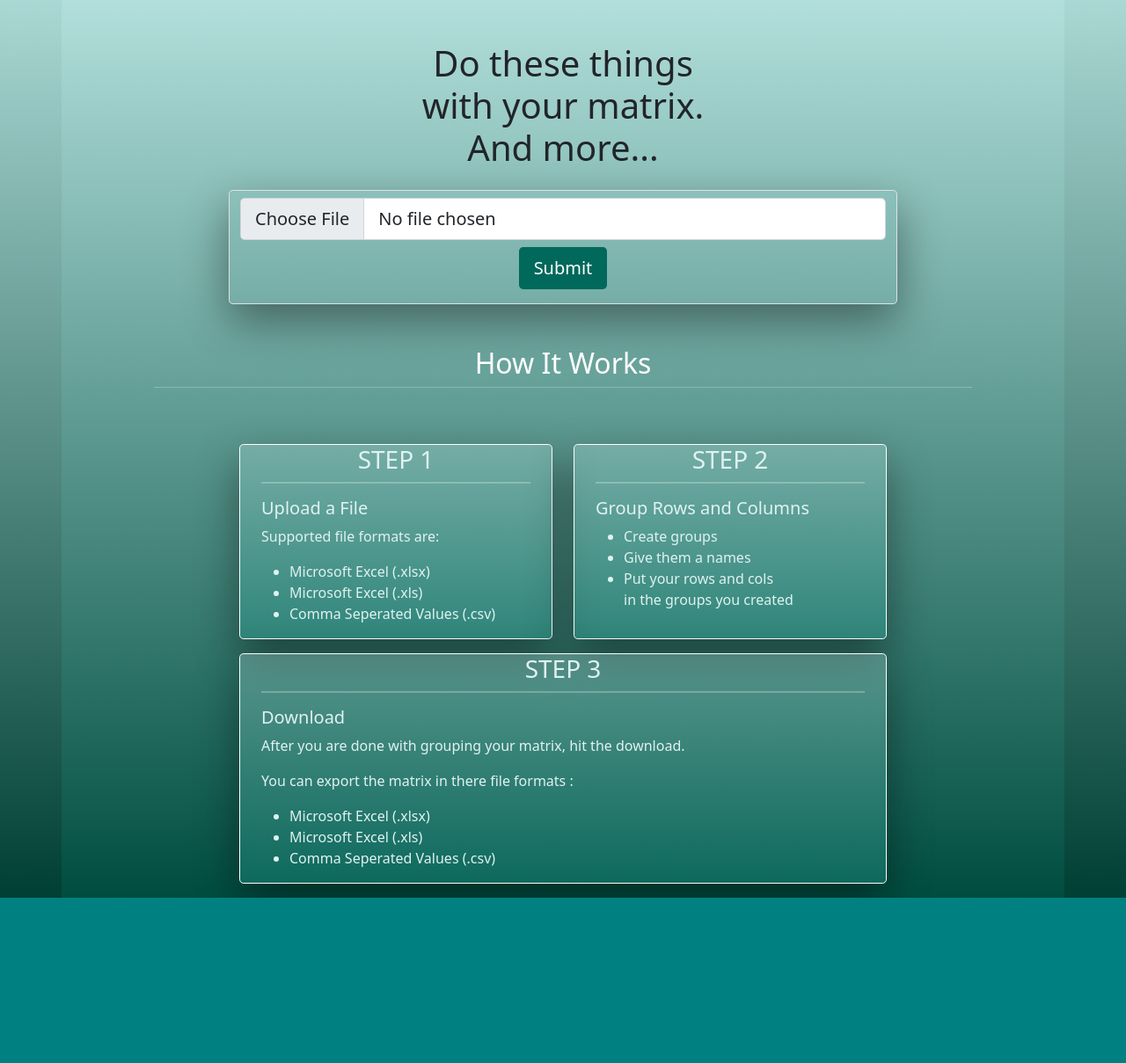
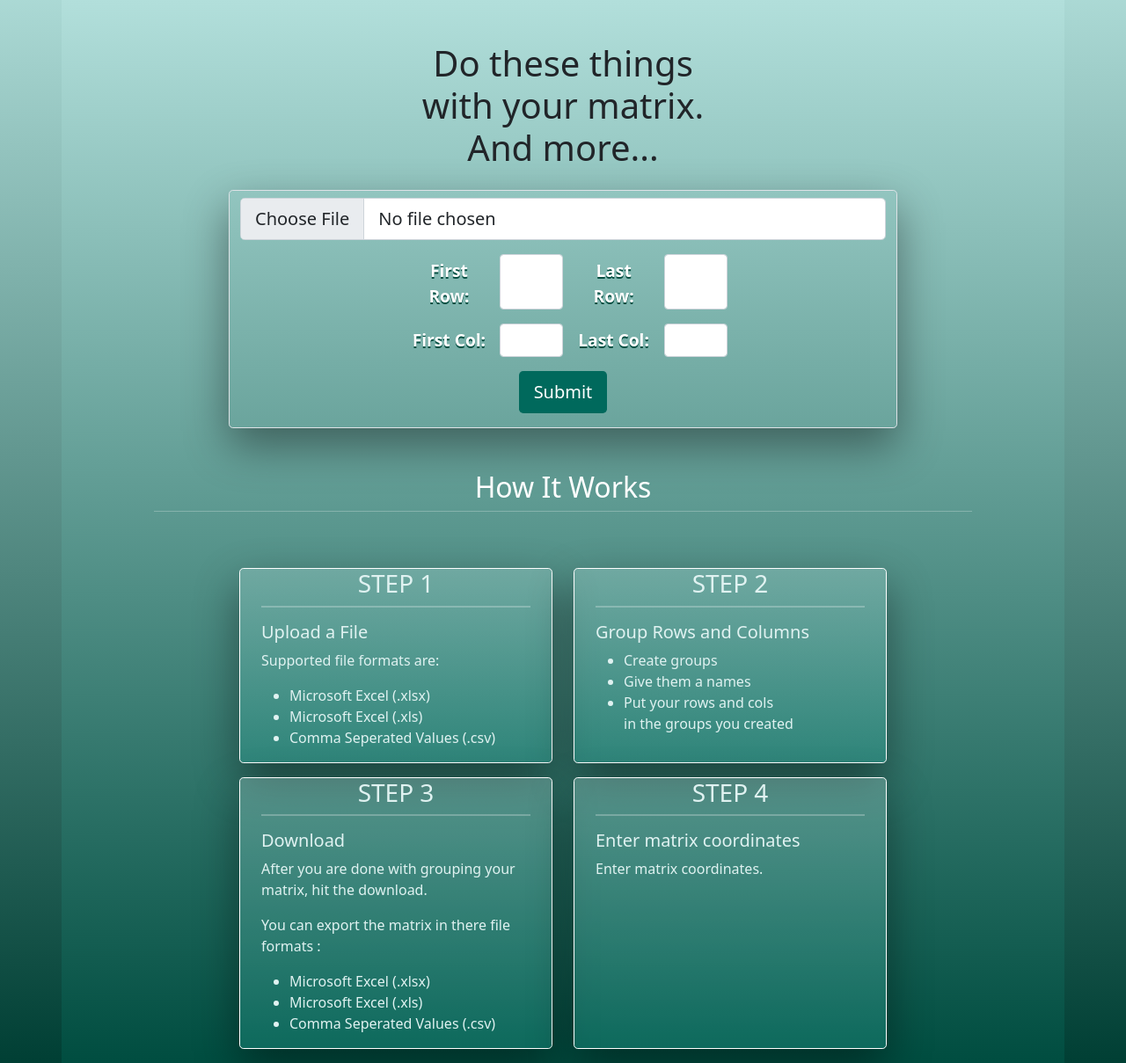
Before and after one commit to AhmetKaanGuney/moa, a Flask app: page /upload.html in a window 1280 px wide. Shown: the part 49-1258 px from the top of the page at 88% size. Before the commit the page ends 1070 px from the top, so only its background shows below. Run offline with Flask 2, Linux system fonts and the light colour scheme.

Commit message:
Added matrix-input to upload.html.

```diff
--- a/app/app.py
+++ b/app/app.py
@@ -27,7 +27,7 @@ app.config.from_pyfile("config.py")
 
 @app.route("/", methods=["GET"])
 def homepage():
-    return redirect("blueprint.html")
+    return redirect("upload.html")
 
 
 @app.route("/upload.html", methods=["GET", "POST"])
--- a/app/static/scripts/blueprint/initialize.js
+++ b/app/static/scripts/blueprint/initialize.js
@@ -15,11 +15,11 @@ if (initialized == false) {
     // let filename = filepath[filepath.length - 1];
     // document.getElementById("filename-display").textContent = filename;
     let length = gm.sourceRows.length;
-    for (let i = 0; i < 100; i++) {
+    for (let i = 0; i < length; i++) {
         let li = document.createElement("li");
         li.className = "list-group-item";
-        li.textContent = i;
-        // li.style = "color: rgba(0, 0, 0, 0)";
+        li.textContent = "empty";
+        li.style = "color: rgba(0, 0, 0, 0)";
         document.getElementById("user-list").appendChild(li);
     }
 
--- a/app/static/styles.css
+++ b/app/static/styles.css
@@ -160,10 +160,37 @@
     border: 1px var(--very-light-teal) solid;
     border-radius: var(--border-radius);
 
-    background-color: rgba(red, green, blue, 0.8);
+    background-color: rgba(red, green, blue, 0.5);
     box-shadow: 0px 20px 50px 0px rgba(0, 0, 0, 0.418);
+}
 
+.large-font {
+    font-size: larger;
 }
+
+/* .col-r {
+
+} */
+
+.matrix-input-label {
+    padding-top: 5px;
+    margin: 0px;
+    color: white;
+    text-shadow: 0px 2px var(--very-dark-teal);
+    float: left;
+    font-size: larger;
+    font-weight: var(--heavy-font);
+    max-width: 6em;
+}
+
+.matrix-input {
+    max-width: 4.5em;
+    font-size: medium;
+    font-weight: var(--heavy-font);
+    text-transform: uppercase;
+}
+
+
 
 #submit-button {
     background-color: var(--dark-teal);
@@ -184,7 +211,8 @@
 .error-message-box {
     background-color: #dd2c00b0;
     border-radius: 0.3em;
-    margin-top: 3px;
+    margin: 10px 0px 0px 0px;
+    padding: 0px 0px;
 }
 
 .error-message {
--- a/app/templates/upload.html
+++ b/app/templates/upload.html
@@ -3,7 +3,6 @@
 
 {% block script %}
 <script defer type="text/javascript" src="../static/scripts/upload/upload.js"></script>
-<!-- <script defer type="text/javascript" src="../static/scripts/upload/initialize.js"></script> -->
 {% endblock %}
 
 {% block main %}
@@ -31,17 +30,35 @@
     <div class="col border border-1 border text-center" id="file-upload-form-box">
         <form action="/upload.html" method="post" enctype="multipart/form-data"  class="pt-2 pb-3">
             <div>
-                <input type="file" class="form-control form-control-lg" id="file-input" name="file-input" accept=".xls,.xlsx,.csv" style="">
+                <!-- File Input -->
+                <input type="file" class="form-control form-control-lg" id="file-input" name="file-input" accept=".xls,.xlsx,.csv">
+                <div class="row mt-3 justify-content-center">
+                    <!-- First Row -->
+                    <label for="first-row" class="col form-label matrix-input-label">First Row:</label>
+                    <input id="first-row" class="col form-control matrix-input" type="number" min=0>
+                    <!-- Last Row -->
+                    <label for="last-row" class="col form-label matrix-input-label">Last Row:</label>
+                    <input id="last-row" class="col form-control matrix-input" type="number" min=0>
+                </div>
+                <div class="row mt-3 justify-content-center">
+                    <!-- First Col -->
+                    <label for="first-col" class="col form-label matrix-input-label">First Col:</label>
+                    <input id="first-col" class="col form-control matrix-input" type="text" min=0>
+                    <!-- Last Col -->
+                    <label for="last-col" class="col form-label matrix-input-label">Last Col:</label>
+                    <input id="last-col" class="col form-control matrix-input" type="text" min=0>
+                </div>
+
 
                 <!-- Error Box -->
-                    <div hidden class="error-message-box container">
+                    <div hidden class="error-message-box">
                         <p class="error-message pb-2 pt-2">
                             Flash error messages here.
                         </p>
                     </div>
+            </div>
 
-                </div>
-            <button type="submit" class="btn btn-lg mt-2" id="submit-button">Submit</button>
+            <button type="submit" class="btn btn-lg mt-3 justify-content-center" id="submit-button">Submit</button>
         </form>
     </div>
 
@@ -69,7 +86,6 @@
             <hr class="mt-1 " style="border: 1px white solid;">
 
             <h5>Upload a File</h5>
-            <!-- <img src="../static/upload_black_24dp.svg" alt="" height="150px"> -->
             <p>Supported file formats are:</p>
             <ul class="mt-0 pt-0">
                 <li>Microsoft Excel (.xlsx)</li>
@@ -124,6 +140,21 @@
     </div>
 
     <!-- BOX 4 -->
+        <div class="col">
+        <div class="container card-box">
+            <h3 class="step-title">STEP 4</h3>
+
+            <hr class="mt-1 " style="border: 1px white solid;">
+
+            <h5>Enter matrix coordinates</h5>
+            <!-- <img src="../static/upload_black_24dp.svg" alt="" height="150px"> -->
+            <p>
+                Enter matrix coordinates.
+            </p>
+           </div>
+    </div>
+
+    <!-- BOX 4 -->
     <!-- RIGHT SPACE -->
     <div class="col-sm-2"></div>
 </div>
```
Also changed, not shown: app/static/scripts/upload/initialize.js (deleted, +0 -8 lines).
